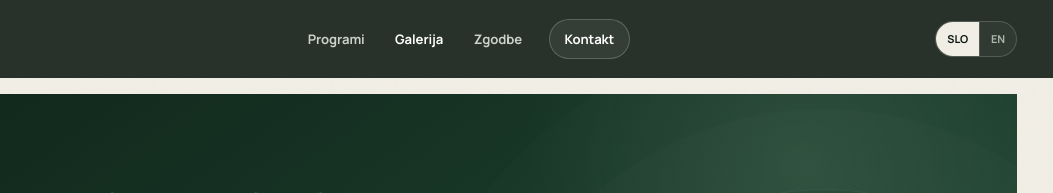
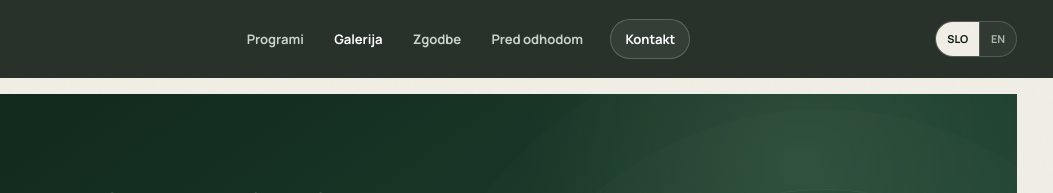
Before and after one commit to DDAY2301/Black-Raven, a plain HTML site: page gallery.html in a window 1280 px wide. Shown: the top 193 px of the page, 227-1280 px from the left. Drawn offline with Linux system fonts and the light colour scheme.

Commit message:
Unify navigation and stylesheet on gallery.html

```diff
--- a/gallery.html
+++ b/gallery.html
@@ -10,7 +10,7 @@
   <link rel="preconnect" href="https://fonts.googleapis.com">
   <link rel="preconnect" href="https://fonts.gstatic.com" crossorigin>
   <link href="https://fonts.googleapis.com/css2?family=Manrope:wght@400;500;600;700&family=Newsreader:opsz,wght@6..72,500;6..72,600&display=swap" rel="stylesheet">
-  <link rel="stylesheet" href="assets/css/styles.css?v=20260929-commons-images">
+  <link rel="stylesheet" href="assets/css/styles.css?v=20261002-content">
   <script defer src="assets/js/main.js"></script>
 </head>
 <body class="inner-page"
@@ -31,6 +31,7 @@
       <a href="index.html#programi" data-sl="Programi" data-en="Programs">Programi</a>
       <a href="gallery.html" aria-current="page" data-sl="Galerija" data-en="Gallery">Galerija</a>
       <a href="stories.html" data-sl="Zgodbe" data-en="Stories">Zgodbe</a>
+      <a href="info.html" data-sl="Pred odhodom" data-en="Before you go">Pred odhodom</a>
       <a class="nav-contact" href="mailto:info@blackraven.solutions" data-sl="Kontakt" data-en="Contact">Kontakt</a>
     </nav>
     <div class="nav-tools">
@@ -96,7 +97,7 @@
 <footer class="site-footer">
   <div class="wrap footer-grid">
     <div class="footer-brand"><img src="assets/brand/raven-mark.svg" alt=""><div><strong>BLACK RAVEN</strong><span>Wilderness Academy</span></div></div>
-    <div class="footer-links"><a href="index.html#programi" data-sl="Programi" data-en="Programs">Programi</a><a href="gallery.html" data-sl="Galerija" data-en="Gallery">Galerija</a><a href="stories.html" data-sl="Zgodbe" data-en="Stories">Zgodbe</a></div>
+    <div class="footer-links"><a href="index.html#programi" data-sl="Programi" data-en="Programs">Programi</a><a href="gallery.html" data-sl="Galerija" data-en="Gallery">Galerija</a><a href="stories.html" data-sl="Zgodbe" data-en="Stories">Zgodbe</a><a href="info.html" data-sl="Pred odhodom" data-en="Before you go">Pred odhodom</a><a href="zakaj-narava.html" data-sl="Zakaj narava" data-en="Why nature">Zakaj narava</a></div>
     <small>© <span data-year></span> Black Raven Solutions.</small>
   </div>
 </footer>
```
